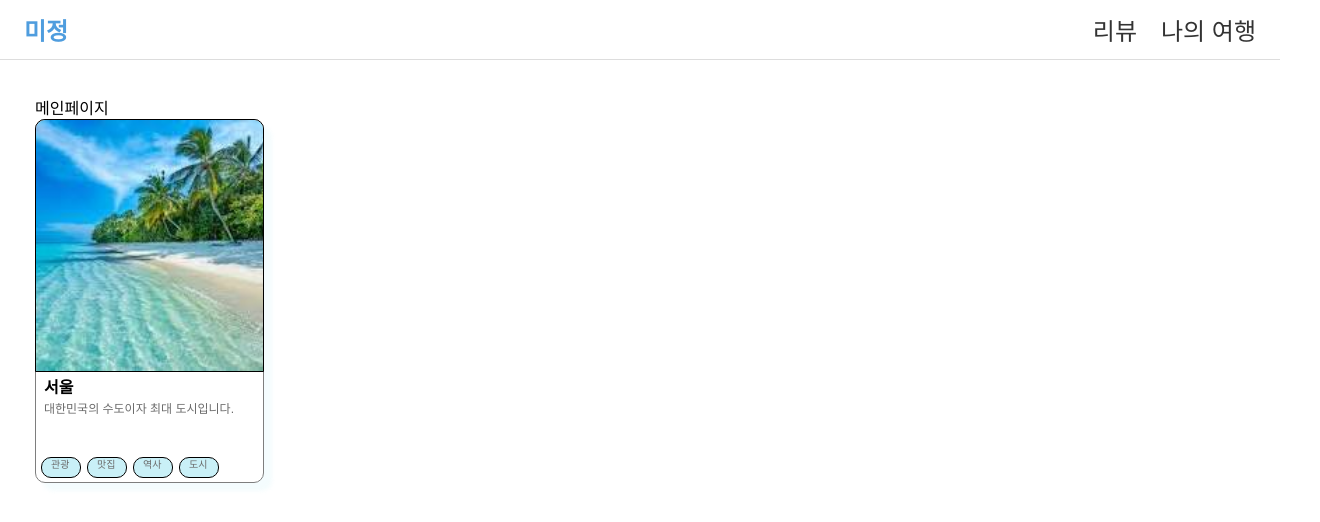
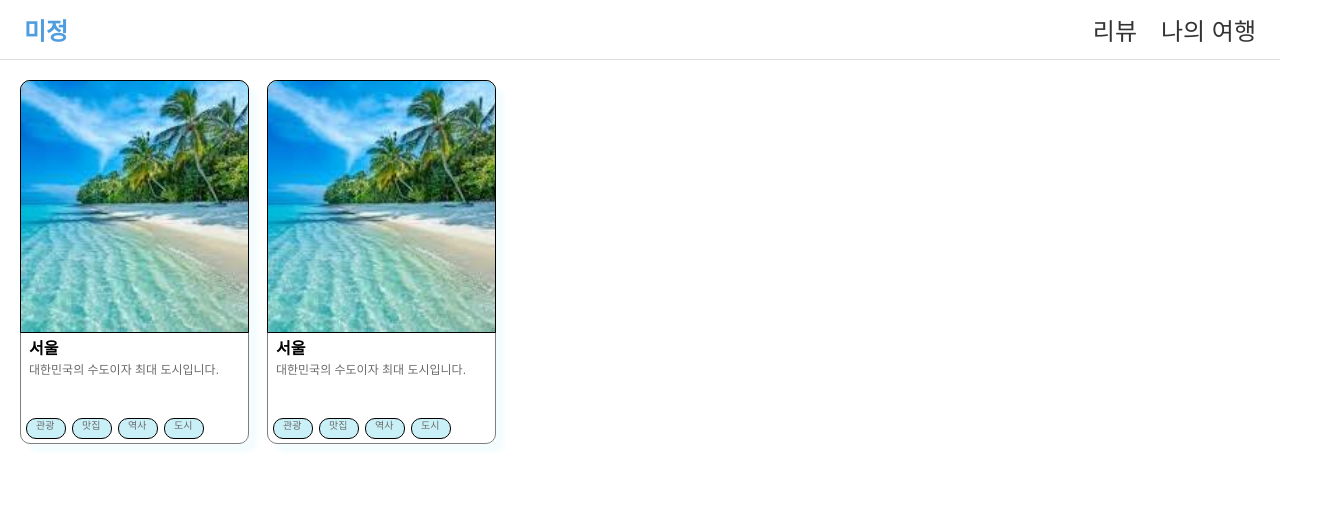
Before and after one commit to prgrms-aibe-devcourse/AIBE2-Project1-Team01, a React (Create React App) app in the folder travel-project/: page / in a window 1280 px wide. Shown: the top 522 px of the page, 1320 px wide, since content can reach past the window. Built offline with nearby package versions, Linux system fonts and the light colour scheme.

Commit message:
feat #31: RegionCard 리다이렉트 기능 추가

```diff
--- a/travel-project/src/App.js
+++ b/travel-project/src/App.js
@@ -3,7 +3,7 @@ import { BrowserRouter as Router, Routes, Route } from 'react-router-dom';
 import { MainPage } from './pages/MainPage/MainPage';
 import { MyTripPage } from './pages/travel/MyTripPage';
 import { TripDetailPage } from './pages/travel/TripDetailPage';
-import Navbar from './components/Navbar'; // ✅ 추가
+import Navbar from './components/Navbar';
 
 function App() {
   return (
--- a/travel-project/src/components/RegionCard.jsx
+++ b/travel-project/src/components/RegionCard.jsx
@@ -1,4 +1,5 @@
 import React, { useRef, useEffect, useState } from "react";
+import { Link } from "react-router-dom";
 import "./RegionCard.css";
 import testImage from "../assets/img/test.jpg";
 
@@ -9,6 +10,7 @@ import testImage from "../assets/img/test.jpg";
     regionDescription="대한민국의 수도이자 최대 도시입니다."
     imagePath={require("../../assets/img/test2.jpg")}
     tags={["관광", "맛집", "역사","도시"]}  // 3개만 입력하면 3개만 표시됨
+    url="/region/seoul"  // 클릭 시 이동할 URL
 />
 */
 
@@ -53,7 +55,8 @@ const RegionTag = React.forwardRef(({ text, index, startPosition }, ref) => {
     imagePath = testImage,
     regionName = "지역명(regionName)",
     regionDescription = "지역설명(regionDescription)",
-    tags = ["태그"] // 기본값으로 1개의 태그만 표시
+    tags = ["태그"], // 기본값으로 1개의 태그만 표시
+    url = "/" // 클릭 시 이동할 URL, 기본값은 홈페이지
   }) => {
     // 최대 4개의 태그만 표시하도록 제한
     const slicedTags = tags.slice(0, 4);
@@ -120,7 +123,20 @@ const RegionTag = React.forwardRef(({ text, index, startPosition }, ref) => {
       return () => clearTimeout(timer);
     }, [displayTags]); // 태그 내용이 변경될 때마다 위치 재계산
 
+    // Link 컴포넌트 스타일
+    const linkStyle = {
+      textDecoration: 'none',
+      color: 'inherit',
+      cursor: 'pointer',
+      display: 'block',
+      width: '227px',  // overlap-group과 동일한 너비
+      height: '362px', // overlap-group과 동일한 높이
+      position: 'relative'
+    };
+
     return (
+      <div style={{ width: '227px', height: '362px', position: 'relative' }}>
+        <Link to={url} style={linkStyle}>
           <div className="overlap-group">
             <div className="rectangle" />
 
@@ -148,5 +164,7 @@ const RegionTag = React.forwardRef(({ text, index, startPosition }, ref) => {
               />
             ))}
           </div>
+        </Link>
+      </div>
     );
   };
--- a/travel-project/src/pages/MainPage/MainPage.css
+++ b/travel-project/src/pages/MainPage/MainPage.css
@@ -3,11 +3,21 @@
   font-family: 'Noto Sans KR', sans-serif;
 }
 
-.main-page-header {
+.main-page {
+  background-color: #ffffff;
+  flex-direction: row;
+  width: 100%;
+}
+
+.main-cardlist {
   background-color: #ffffff;
   display: flex;
   flex-direction: row;
   width: 100%;
+  flex-wrap: wrap;
+  gap: 20px;
+  padding: 20px;
+  justify-content: flex-start;
 }
 
 .label-logo {
--- a/travel-project/src/pages/MainPage/MainPage.jsx
+++ b/travel-project/src/pages/MainPage/MainPage.jsx
@@ -3,20 +3,24 @@ import { RegionCard } from "../../components/RegionCard";
 import "./MainPage.css";
 
 export const MainPage = () => {
+  // 이전 태그를 기억하기 위한 레퍼런스
   return (
     <div className="main-page">
-      <div className="main-page-header">
-        <div className="label-logo">
-          메인페이지
-          <RegionCard
-            regionName="서울"
-            regionDescription="대한민국의 수도이자 최대 도시입니다."
-            imagePath={require("../../assets/img/test.jpg")}
-            tags={["관광", "맛집", "역사","도시"]}  // 3개만 입력하면 3개만 표시됨
-          />
-
-        </div>
-
+      <div className="main-cardlist">
+        <RegionCard
+          regionName="서울"
+          regionDescription="대한민국의 수도이자 최대 도시입니다."
+          imagePath={require("../../assets/img/test.jpg")}
+          tags={["관광", "맛집", "역사", "도시"]}
+          url="/region/seoul" // 클릭 시 이동할 URL
+        />
+        <RegionCard
+          regionName="서울"
+          regionDescription="대한민국의 수도이자 최대 도시입니다."
+          imagePath={require("../../assets/img/test.jpg")}
+          tags={["관광", "맛집", "역사", "도시"]}
+          url="/region/seoul2" // 클릭 시 이동할 URL
+        />
       </div>
     </div>
   );
```
Lines whose indentation alone changed are shown as unchanged.
